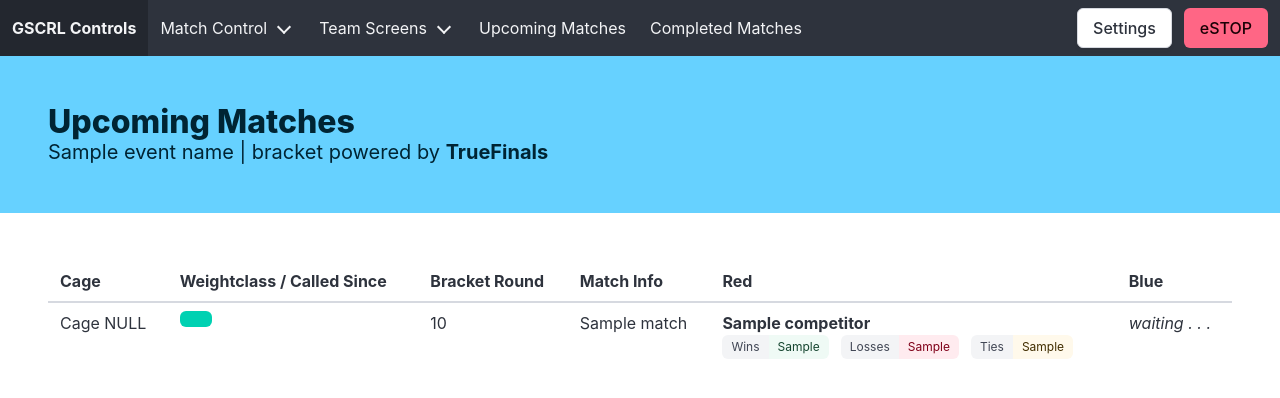
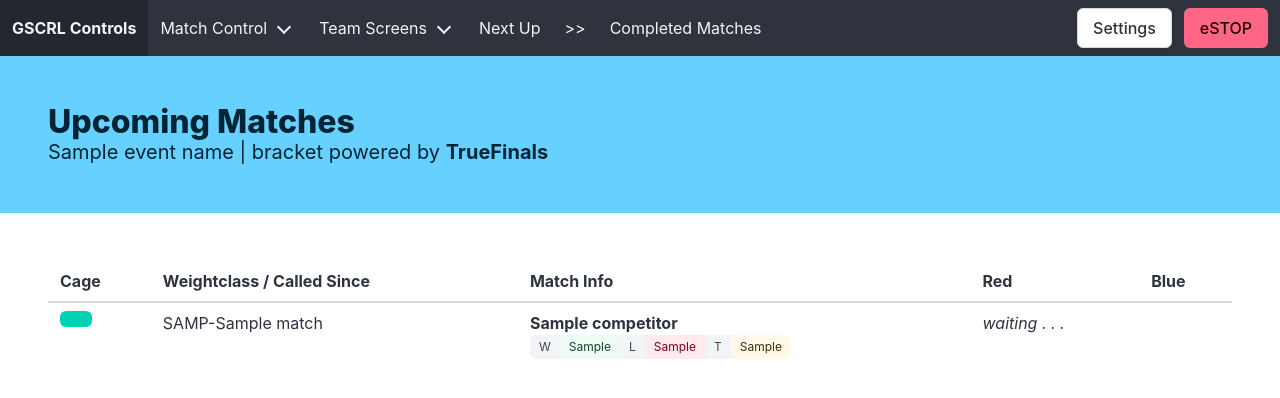
Before and after one commit to GSCRL/arena-controls, a Flask app: template src/templates/upcoming_matches.html in a window 1280 px wide. Shown: the top 398 px of the page. Run offline with Flask 3, Linux system fonts and the light colour scheme; the template is opened without the code that fills it: most values are stand-ins (such as "Sample title", 1, 10 or a date in 2020); some libraries are stand-ins or nearby versions.

Commit message:
Changed event IDs, cleaned up upcoming to support the big boy screen, and tidied up bits and bobs stray.

```diff
--- a/src/app.py
+++ b/src/app.py
@@ -83,7 +83,6 @@ def disconnect_handler():
 @socketio.on("exists")
 def state_client_exists():
     print(dir(request))
-    # print(f"SID: {request.sid}")
     if request.sid not in current_clients:
         current_clients[request.sid] = request.remote_addr
         print(f"SID {request.sid} added to global store (IP is {request.remote_addr})")
@@ -121,19 +120,19 @@ def join_cage_handler(request_data: dict):
             f'cage_no_{request_data["cage_id"]}',
             to=f"cage_no_{request_data['cage_id']}",
         )
-        print(f"User SID ({request.sid}) has joined Cage #{request_data['cage_id']}")
+        logging.info(f"User SID ({request.sid}) has joined Cage #{request_data['cage_id']}")
 
 
 @socketio.on("player_ready")
 def handle_message(ready_msg: dict):
-    print(f"player_ready, {ready_msg} for room {[ctl_rooms for ctl_rooms in rooms()]}")
-    print(ready_msg)
+    logging.info(f"player_ready, {ready_msg} for room {[ctl_rooms for ctl_rooms in rooms()]}")
+    logging.info(ready_msg)
     emit("control_player_ready_event", ready_msg, to=f"cage_no_{ready_msg['cageID']}")
 
 
 @socketio.on("player_tapout")
 def handle_message(tapout_msg: dict):
-    print(
+    logging.info(
         f"player_tapout, {tapout_msg} for room {[ctl_rooms for ctl_rooms in rooms()]}"
     )
     emit(
--- a/src/event.json
+++ b/src/event.json
@@ -2,9 +2,9 @@
     "event_name": "2023-2024 Season Championship",
     "event_league": "Garden State Combat Robotics League",
     "tournament_keys": [
-        {"id":"39cd579393c14c99", "weightclass": "Beetles", "weightInt":1360},
-        {"id":"2995357887744491", "weightclass":"Plastic Ants", "weightInt": 453},
-        {"id":"64635a402aa5410f", "weightclass": "Ants", "weightInt":452}
+        {"id":"a7c1cde165524cef", "weightclass": "Beetles", "weightInt":1360},
+        {"id":"56937eb314654f13", "weightclass":"Plastic Ants", "weightInt": 453},
+        {"id":"e30df56f90ce4728", "weightclass": "Ants", "weightInt":452}
     ],
     "tournament_cages":[
         {"name": "Big Steel", "id": 1},
--- a/src/templates/base.html
+++ b/src/templates/base.html
@@ -19,6 +19,7 @@
       </script>
     {% endif %}
 
+    {% if not show_header %}
     <nav class="navbar is-dark" role="navigation" aria-label="main navigation">
       <div class="navbar-brand">
         <a class="navbar-item" href="/">
@@ -80,7 +81,10 @@
           </div>
 
           <a href="/matches/upcoming?autoreload=30000" class="navbar-item">
-            Upcoming Matches
+            Next Up
+          </a>
+          <a href="/matches/upcoming?autoreload=30000&show_header=False" class="navbar-item">
+            >>
           </a>
 
           <a href="/matches/completed?autoreload=30000" class="navbar-item">
@@ -110,6 +114,7 @@
         </div>
       </div>
     </nav>
+    {% endif %}
 
 <script>
    document.addEventListener('DOMContentLoaded', () => {
@@ -153,15 +158,11 @@ $navbarBurgers.forEach( el => {
 
 </script>
 
-<style>
-  .square-prog {
-    border-radius: 0px !important;
-  }
+<!-- Start Body Block from base.html -->
+{% block bodysections %}
 
-</style>
-    {% block bodysections %}
-
-    {% endblock %}
+{% endblock %}
+<!-- end baseblock from base.html. -->
 
     {# Safety for flashing during a 500 err. #}
     {% if errormsg %}
--- a/src/templates/upcoming_matches.html
+++ b/src/templates/upcoming_matches.html
@@ -2,9 +2,9 @@
 
 {% block bodysections %}
 
+{% if not show_header %} <!-- URLarg, may not be included all the time. -->
 <section class="hero is-info">
   <div class="hero-body">
-
     <p class="title">
       Upcoming Matches
     </p>
@@ -13,7 +13,6 @@
       {{ event_name }} | bracket powered by <b>TrueFinals</b>
     </p>
     {% endif %}
-
   </div>
 
     {# This snippet is only applicable to multi-arena events.  This should avoid stuff breaking too egregiously. #}
@@ -35,6 +34,7 @@
   </div>
   {% endif %}
 </section>
+{% endif %}
 
 <script>
 function time_ago(time) {
@@ -102,7 +102,7 @@ return time;
               <th>Cage</th>
             {% endif %}
             <th>Weightclass / Called Since</th>
-            <th>Bracket Round</th>
+            <!--<th>Bracket Round</th>-->
             <th>Match Info</th>
             <th>Red</th>
             <th>Blue</th>
@@ -112,10 +112,6 @@ return time;
           {% for match in div_matches._matches %}
           <tr {% if 'calledSince' in match %} {% if match.calledSince != None %} {# class="is-link" #}{% endif %} {% endif %}>
             <!-- {{ match }}-->
-            {% if cages %}
-            <td>Cage NULL</td>
-            {% endif %}
-
             <td>
 
             <span class="button is-primary" id="called_since_{{ match.tournamentID }}_{{ match.id }} "></span>
@@ -124,8 +120,8 @@ return time;
               </script>
             </td>
 
-            <td>{{ match.round+1 }} </td>
-            <td>{{ match.name }}</td>
+            <!--<td>{{ match.round+1 }} </td>-->
+            <td>{{ match.weightclass[:4].upper() }}-{{ match.name }}</td>
             {% if match.state != "unavailable" %}
               {% for competitor in match.slots %}
               <td>
@@ -134,25 +130,15 @@ return time;
                     <div class="field is-grouped is-grouped-multiline">
                       <div class="control">
                       <div class="tags has-addons">
-                        <span class="tag">Wins</span>
+                        <span class="tag">W</span>
                         <span class="tag is-success is-light">{{ competitor['gscrl_wlt']['w'] }}</span>
+                        <span class="tag">L</span>
+                        <span class="tag is-danger is-light">{{ competitor['gscrl_wlt']['l'] }}</span>
+                        <span class="tag">T</span>
+                        <span class="tag is-warning is-light">{{ competitor['gscrl_wlt']['t'] }}</span>
+                        </div>
                       </div>
                     </div>
-
-                    <div class="control">
-                      <div class="tags has-addons">
-                        <span class="tag">Losses</span>
-                        <span class="tag is-danger is-light">{{ competitor['gscrl_wlt']['l'] }}</span>
-                      </div>
-                    </div>
-
-                      <div class="control">
-                      <div class="tags has-addons">
-                        <span class="tag">Ties</span>
-                        <span class="tag is-warning is-light">{{ competitor['gscrl_wlt']['t'] }}</span>
-                      </div>
-                    </div>
-                  </div>
                 {% endif %}
                 </td>
               {% endfor %} <!-- closes competitor loop -->
@@ -195,5 +181,4 @@ return time;
         <p>🤖🦾🎆🧨</p>
     {% endif %}
   </section>
-
 {% endblock %}
```
Also changed, not shown: src/matches/match_results.py (+2 -11 lines), src/truefinals_api/api.py (+8 -0 lines), src/truefinals_api/wrapper.py (+0 -9 lines).
